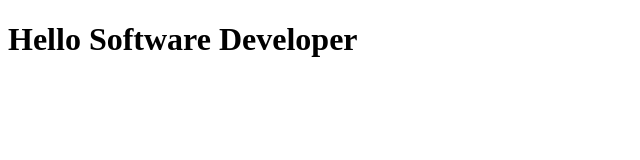
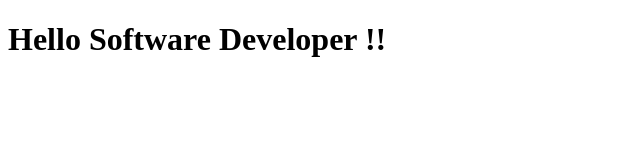
Before and after one commit to Ananyas24/hello-world, a plain HTML site: page index.html in a window 1280 px wide. Shown: the full height of the page, 0-640 px from the left. Drawn offline with Linux system fonts and the light colour scheme.

Commit message:
Updated part

```diff
--- a/index.html
+++ b/index.html
@@ -5,6 +5,6 @@
   <title>Hello World</title>
 </head>
 <body>
-  <h1>Hello Software Developer</h1>
+  <h1>Hello Software Developer !!</h1>
 </body>
 </html>
```
